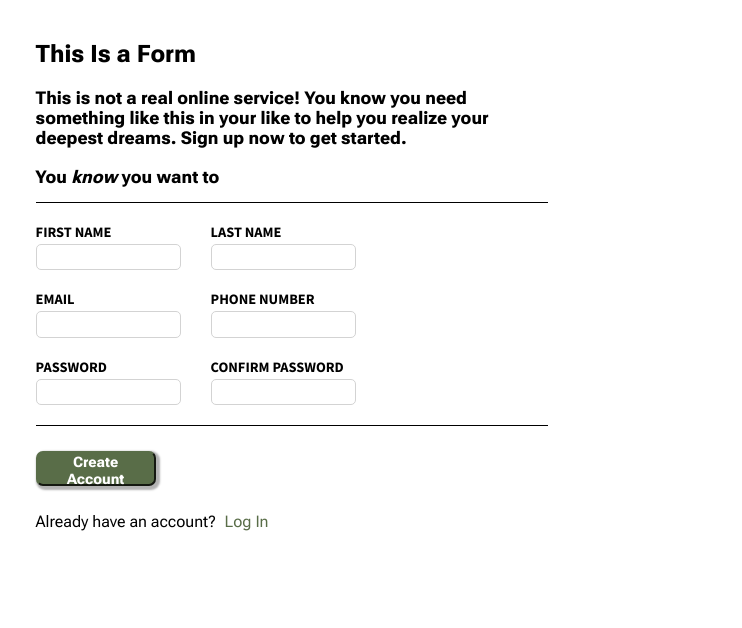
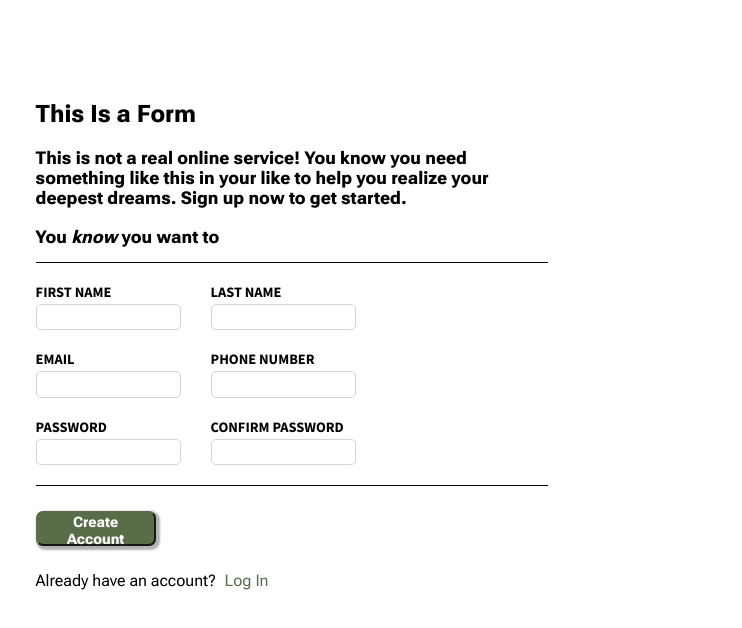
Before and after one commit to Ali-009/form-sign-up, a plain HTML site: page index.html in a window 1280 px wide. Shown: the full height of the page, 538-1280 px from the left. Drawn offline with Linux system fonts and the light colour scheme; a web font is replaced by a local one.

Commit message:
Ensured some margins and paddings work on different screen sizes by setting them to relative values

```diff
--- a/styles.css
+++ b/styles.css
@@ -51,6 +51,7 @@ html, body{
 #form-container{
     height: 100%;
     width: clamp(45ch, 40%, 75ch);
+    margin-top: 20vh;
     font-family: 'Roboto Flex', sans-serif;
     display: flex;
     flex-flow: column nowrap;
@@ -62,10 +63,6 @@ html, body{
 
 #form-info{
     padding-right: 15px;
-}
-
-#form-info>h2{
-    margin-top: 40px;
 }
 
 #form-info>section{
@@ -128,7 +125,7 @@ html, body{
     display: flex;
     flex-flow: column nowrap;
     align-items: flex-start;
-    gap: 2vw;
+    gap: 25px;
     width:100%;
     padding: 10px 0 20px 0;
 }
```
